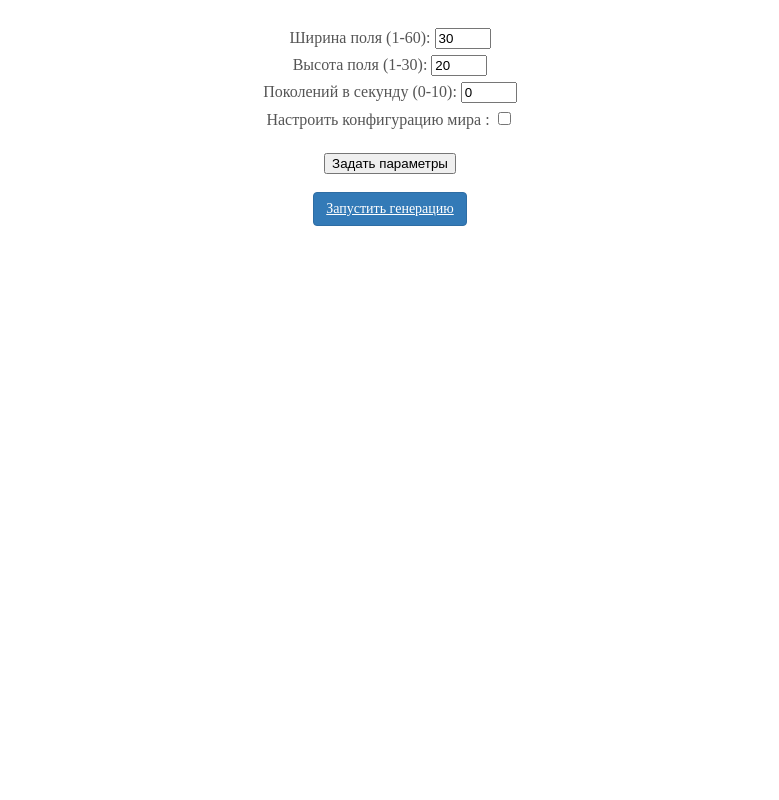
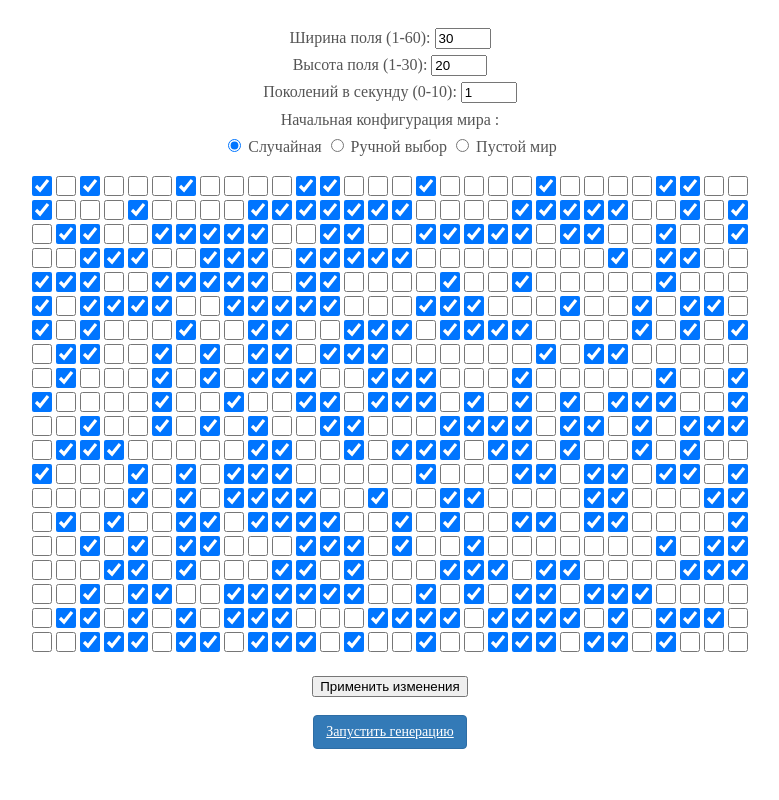
Before and after one commit to Snark1976/game_of_life, a Flask app: page / in a window 1280 px wide. Shown: the whole page, without its empty margins (250-1029 px from the left). Run offline with Flask 2, Linux system fonts and the light colour scheme.

Commit message:
index page ready

```diff
--- a/app.py
+++ b/app.py
@@ -1,35 +1,27 @@
-from flask import Flask
-from flask import render_template, request
+from flask import Flask, render_template, request
 from game_of_life import GameOfLife, WorldConfiguration
 
 app = Flask(__name__)
-
-start_configuration = WorldConfiguration(width=30,
-                                         height=20,
-                                         generation_per_second=0
-                                         )
 
 
 @app.route('/', methods=['get', 'post'])
 @app.route('/index', methods=['get', 'post'])
 def index():
     if request.method == 'POST':
-        start_configuration.width = int(request.form.get('width'))
-        start_configuration.height = int(request.form.get('height'))
-        start_configuration.generation_per_second = int(request.form.get('generation_per_second'))
-        start_configuration.config_world = request.form.get('config_world') == 'on'
-        if start_configuration.config_world:
-            start_configuration.world = [[int(request.form.get(f'{i}:{j}') == 'on')
-                                          for j in range(start_configuration.width)]
-                                         for i in range(start_configuration.height)]
+        start_configuration = WorldConfiguration(width=int(request.form.get('width')),
+                                                 height=int(request.form.get('height')),
+                                                 generation_per_second=int(request.form.get('generation_per_second')),
+                                                 config_world=request.form.get('config_world')
+                                                 )
+    else:
+        start_configuration = WorldConfiguration(width=30,
+                                                 height=20,
+                                                 generation_per_second=1
+                                                 )
 
     GameOfLife(start_configuration)
-    return render_template('index.html',
-                           width=start_configuration.width,
-                           height=start_configuration.height,
-                           generation_per_second=start_configuration.generation_per_second,
-                           config_world=start_configuration.config_world
-                           )
+    return render_template('index.html', config=start_configuration)
+
 
 @app.route('/live')
 def live():
@@ -39,5 +31,6 @@ def live():
     game.counter += 1
     return render_template('live.html', game=game)
 
+
 if __name__ == '__main__':
     app.run(host='0.0.0.0', port=5000)
--- a/game_of_life.py
+++ b/game_of_life.py
@@ -1,5 +1,6 @@
 import random
 from threading import Lock
+from flask import request
 
 
 class SingletonMeta(type):
@@ -15,19 +16,31 @@ class SingletonMeta(type):
 
 
 class WorldConfiguration:
-    def __init__(self, width, height, generation_per_second, config_world=False, world=0):
+
+    def __init__(self, width, height, generation_per_second, config_world='random'):
         self.width = width
         self.height = height
         self.generation_per_second = generation_per_second
         self.config_world = config_world
-        if config_world:
-            self.world = world
+        if config_world == 'manual':
+            self.world = self._manual_world()
+        elif config_world == 'clear':
+            self.world = self._clear_world()
         else:
-            self.world = [[random.randint(0, 1) for _ in range(self.width)] for _ in range(self.height)]
+            self.world = self._random_world()
+
+    def _random_world(self):
+        return [[random.randint(0, 1) for _ in range(self.width)] for _ in range(self.height)]
+
+    def _manual_world(self):
+        return [[int(request.form.get(f'{i}:{j}') == 'on') for j in range(self.width)] for i in range(self.height)]
+
+    def _clear_world(self):
+        return [[0 for _ in range(self.width)] for _ in range(self.height)]
 
 
 class GameOfLife(metaclass=SingletonMeta):
-    def __init__(self, world_conf: WorldConfiguration): #width, height, generation_per_second, world=0):
+    def __init__(self, world_conf: WorldConfiguration):
         self.__width = world_conf.width
         self.__height = world_conf.height
         self.counter = 0
@@ -37,8 +50,6 @@ class GameOfLife(metaclass=SingletonMeta):
     def form_new_generation(self):
         universe = self.world
         new_world = [[0 for _ in range(self.__width)] for _ in range(self.__height)]
-        print(universe)
-        print(new_world)
         for i in range(len(universe)):
             for j in range(len(universe[0])):
 
@@ -55,14 +66,10 @@ class GameOfLife(metaclass=SingletonMeta):
                 new_world[i][j] = 0
         self.world = new_world
 
-    def generate_universe(self):
-        return [[random.randint(0, 1) for _ in range(self.__width)] for _ in range(self.__height)]
-
     @staticmethod
     def __get_near(universe, pos, system=None):
         if system is None:
             system = ((-1, -1), (-1, 0), (-1, 1), (0, -1), (0, 1), (1, -1), (1, 0), (1, 1))
-
         count = 0
         for i in system:
             if universe[(pos[0] + i[0]) % len(universe)][(pos[1] + i[1]) % len(universe[0])] == 1:
--- a/templates/index.html
+++ b/templates/index.html
@@ -4,24 +4,26 @@
 
     <form action="" method="post">
         <p class="properties">
-            Ширина поля (1-60): <input type="number" id="width" name="width" min="1" max="60" value="{{ width }}"><br>
-            Высота поля (1-30): <input type="number" id="height" name="height" min="1" max="30" value="{{ height }}"><br>
-            Поколений в секунду (0-10): <input type="number" id="generation_per_second" name="generation_per_second" min="0" max="10" value="{{ generation_per_second }}"><br>
-            Настроить конфигурацию мира : <input type="checkbox"  name="config_world" {{ 'checked' if  config_world else '' }}><br>
+            Ширина поля (1-60): <input type="number" id="width" name="width" min="1" max="60" value="{{ config.width }}"><br>
+            Высота поля (1-30): <input type="number" id="height" name="height" min="1" max="30" value="{{ config.height }}"><br>
+            Поколений в секунду (0-10): <input type="number" id="generation_per_second" name="generation_per_second" min="0" max="10" value="{{ config.generation_per_second }}"><br>
+            Начальная конфигурация мира :<br>
+            <input name="config_world" type="radio" value="random" {{ 'checked' if  config.config_world == 'random' else '' }}> Случайная
+            <input name="config_world" type="radio" value="manual" {{ 'checked' if  config.config_world == 'manual' else '' }}> Ручной выбор
+            <input name="config_world" type="radio" value="clear" {{ 'checked' if  config.config_world == 'clear' else '' }}> Пустой мир<br>
         </p>
-                    {% if config_world %}
             <table align="center" class="set_word">
-                    {% for i in range(height) %}
+                {% for i in range(config.height) %}
                     <tr>
-                            {% for j in range(width) %}
-                               <td class="cell_set_world"><input type="checkbox" id="config_world" name="{{ i }}:{{ j }}" ></td>
+                        {% for j in range(config.width) %}
+                            <td class="cell_set_world">
+                                <input type="checkbox" id="config_world" name="{{ i }}:{{ j }}" {{ 'checked' if  config.world[i][j] else '' }}>
+                            </td>
                         {% endfor %}
                     </tr>
                 {% endfor %}
             </table>
-            {% endif %}
-
-        <p class="submit"><input type="submit" value="Задать параметры"></p>
+        <p class="submit"><input type="submit" value="Применить изменения"></p>
     </form>
 
     <a class="btn btn-primary" href="{{ url_for('live') }}">Запустить генерацию</a>
```
Lines whose indentation alone changed are shown as unchanged.
